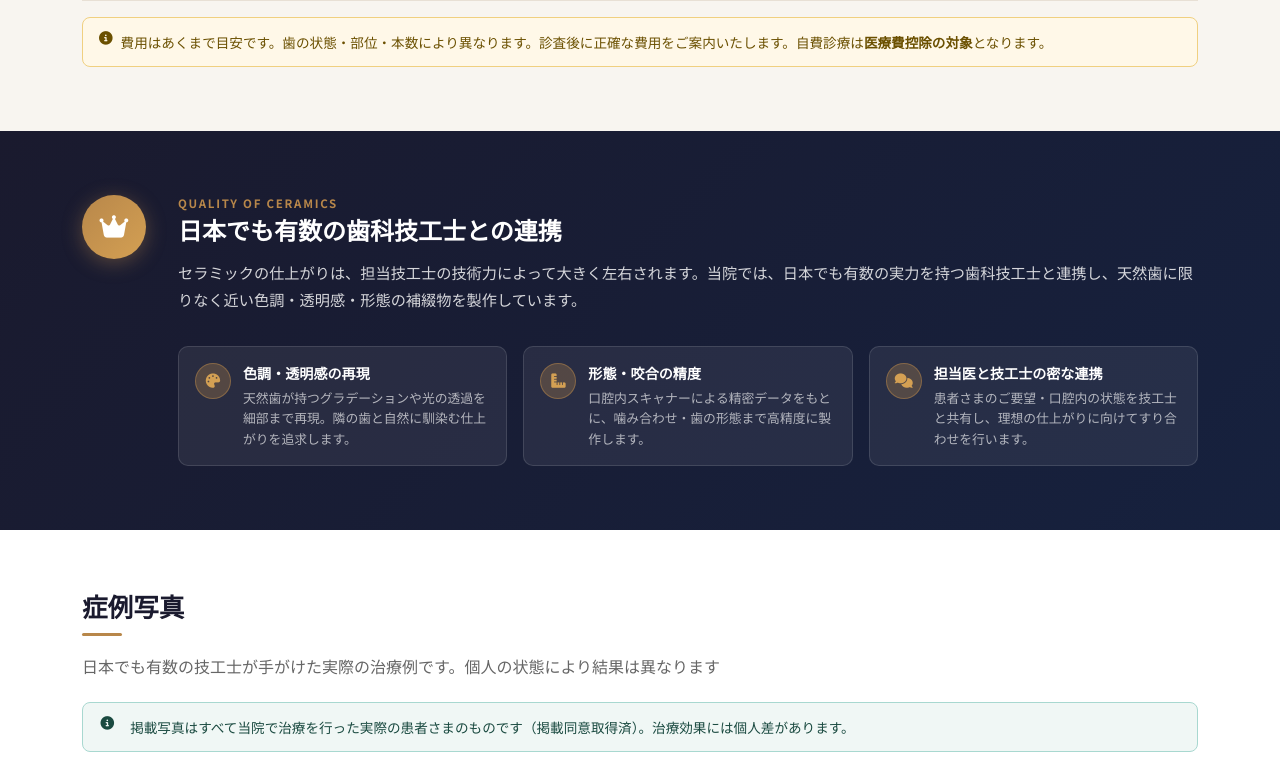
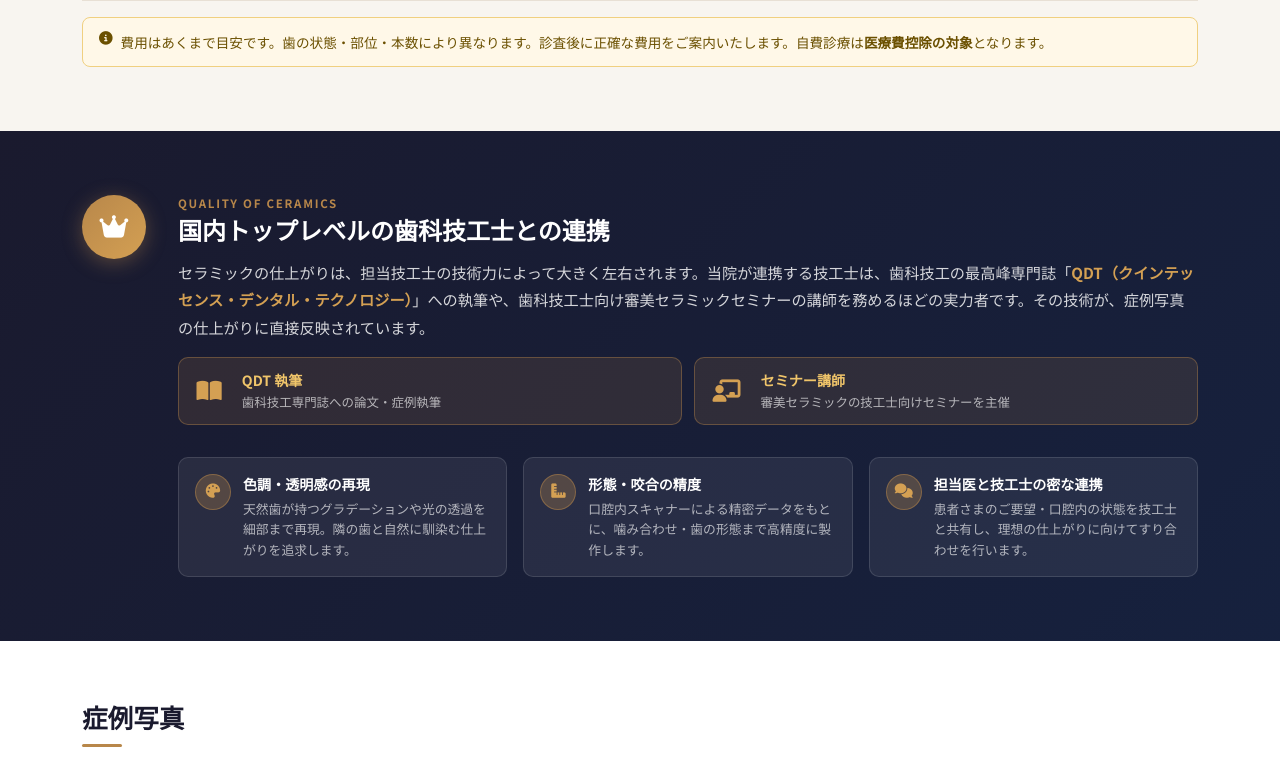
Before and after one commit to kitwo0623-maker/dental-clinic, a Flask app: page /aesthetic in a window 1280 px wide. Shown: the part 3503-4269 px from the top of the page. Run offline with Flask 3, Linux system fonts and the light colour scheme.

Commit message:
技工士のQDT執筆・セミナー講師実績を追加 (#40)
Co-authored-by: Claude <noreply@anthropic.com>

```diff
--- a/static/css/style.css
+++ b/static/css/style.css
@@ -3100,3 +3100,19 @@ details[open] .gs-faq-q::after { transform: rotate(45deg); }
   .ae-lab-title { font-size: 1.2rem; }
   .ae-case-lab-credit { margin-left: 0; }
 }
+
+/* 技工士実績バッジ */
+.ae-lab-credentials {
+  display: flex; flex-wrap: wrap; gap: 0.75rem;
+}
+.ae-lab-cred-badge {
+  display: flex; align-items: center; gap: 0.75rem;
+  background: rgba(184,135,74,0.15); border: 1px solid rgba(184,135,74,0.4);
+  border-radius: 10px; padding: 0.75rem 1.1rem;
+  flex: 1; min-width: 220px;
+}
+.ae-lab-cred-badge > .fas {
+  font-size: 1.4rem; color: #d4a053; flex-shrink: 0;
+}
+.ae-lab-cred-title { font-weight: 700; font-size: 0.88rem; color: #f0c56a; }
+.ae-lab-cred-desc  { font-size: 0.78rem; color: rgba(255,255,255,0.65); margin-top: 0.1rem; }
--- a/templates/aesthetic.html
+++ b/templates/aesthetic.html
@@ -350,8 +350,27 @@
       </div>
       <div class="ae-lab-body">
         <div class="ae-lab-eyebrow">Quality of Ceramics</div>
-        <h2 class="ae-lab-title">日本でも有数の歯科技工士との連携</h2>
-        <p class="ae-lab-lead">セラミックの仕上がりは、担当技工士の技術力によって大きく左右されます。当院では、日本でも有数の実力を持つ歯科技工士と連携し、天然歯に限りなく近い色調・透明感・形態の補綴物を製作しています。</p>
+        <h2 class="ae-lab-title">国内トップレベルの歯科技工士との連携</h2>
+        <p class="ae-lab-lead">セラミックの仕上がりは、担当技工士の技術力によって大きく左右されます。当院が連携する技工士は、歯科技工の最高峰専門誌「<strong style="color:#d4a053;">QDT（クインテッセンス・デンタル・テクノロジー）</strong>」への執筆や、歯科技工士向け審美セラミックセミナーの講師を務めるほどの実力者です。その技術が、症例写真の仕上がりに直接反映されています。</p>
+
+        <!-- QDT・セミナー実績バッジ -->
+        <div class="ae-lab-credentials mt-3">
+          <div class="ae-lab-cred-badge">
+            <i class="fas fa-book-open me-2"></i>
+            <div>
+              <div class="ae-lab-cred-title">QDT 執筆</div>
+              <div class="ae-lab-cred-desc">歯科技工専門誌への論文・症例執筆</div>
+            </div>
+          </div>
+          <div class="ae-lab-cred-badge">
+            <i class="fas fa-chalkboard-teacher me-2"></i>
+            <div>
+              <div class="ae-lab-cred-title">セミナー講師</div>
+              <div class="ae-lab-cred-desc">審美セラミックの技工士向けセミナーを主催</div>
+            </div>
+          </div>
+        </div>
+
         <div class="row g-3 mt-3">
           <div class="col-md-4">
             <div class="ae-lab-point">
```
